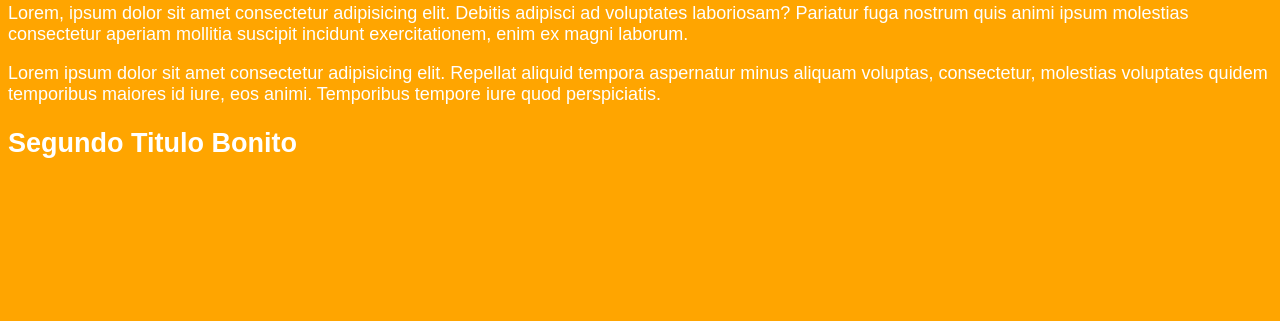
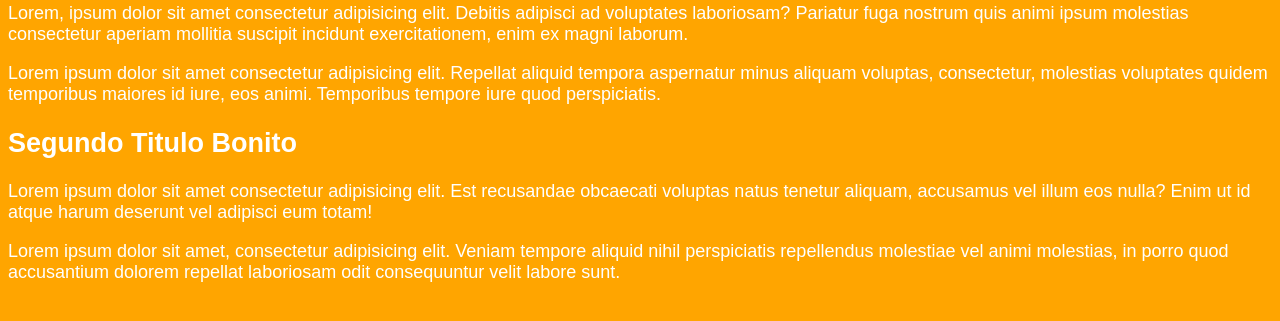
Before and after one commit to z4eddie/PageWeb, a plain HTML site: page index.html in a window 1280 px wide. Shown: the part 87-408 px from the top of the page. Drawn offline with Linux system fonts and the light colour scheme.

Commit message:
se agregaron dos parrafos

```diff
--- a/index.html
+++ b/index.html
@@ -12,5 +12,7 @@
     <p>Lorem, ipsum dolor sit amet consectetur adipisicing elit. Debitis adipisci ad voluptates laboriosam? Pariatur fuga nostrum quis animi ipsum molestias consectetur aperiam mollitia suscipit incidunt exercitationem, enim ex magni laborum.</p>
     <p>Lorem ipsum dolor sit amet consectetur adipisicing elit. Repellat aliquid tempora aspernatur minus aliquam voluptas, consectetur, molestias voluptates quidem temporibus maiores id iure, eos animi. Temporibus tempore iure quod perspiciatis.</p>
     <h2>Segundo Titulo Bonito</h2>
+    <p>Lorem ipsum dolor sit amet consectetur adipisicing elit. Est recusandae obcaecati voluptas natus tenetur aliquam, accusamus vel illum eos nulla? Enim ut id atque harum deserunt vel adipisci eum totam!</p>
+    <p>Lorem ipsum dolor sit amet, consectetur adipisicing elit. Veniam tempore aliquid nihil perspiciatis repellendus molestiae vel animi molestias, in porro quod accusantium dolorem repellat laboriosam odit consequuntur velit labore sunt.</p>
 </body>
 </html>
```
